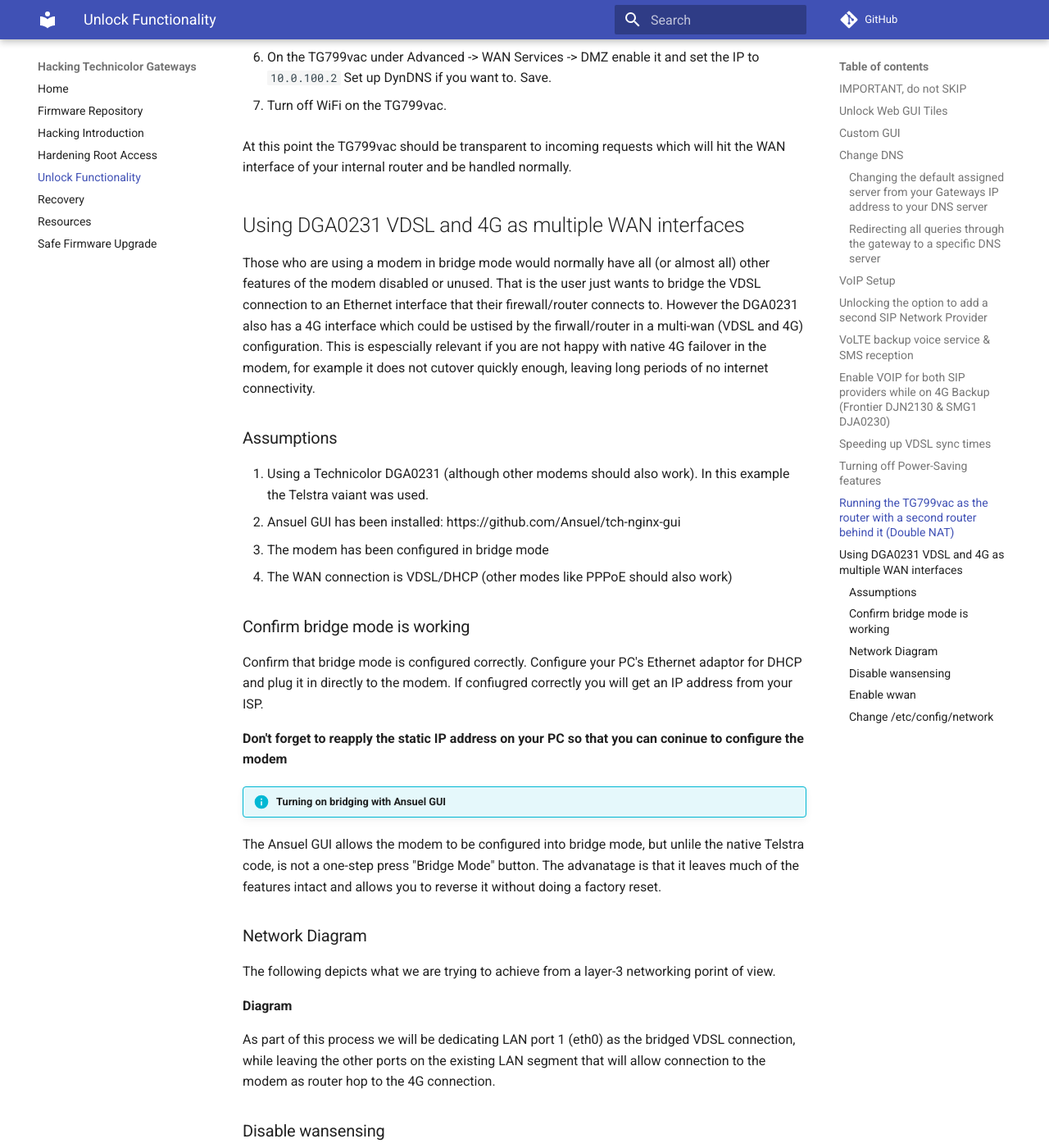
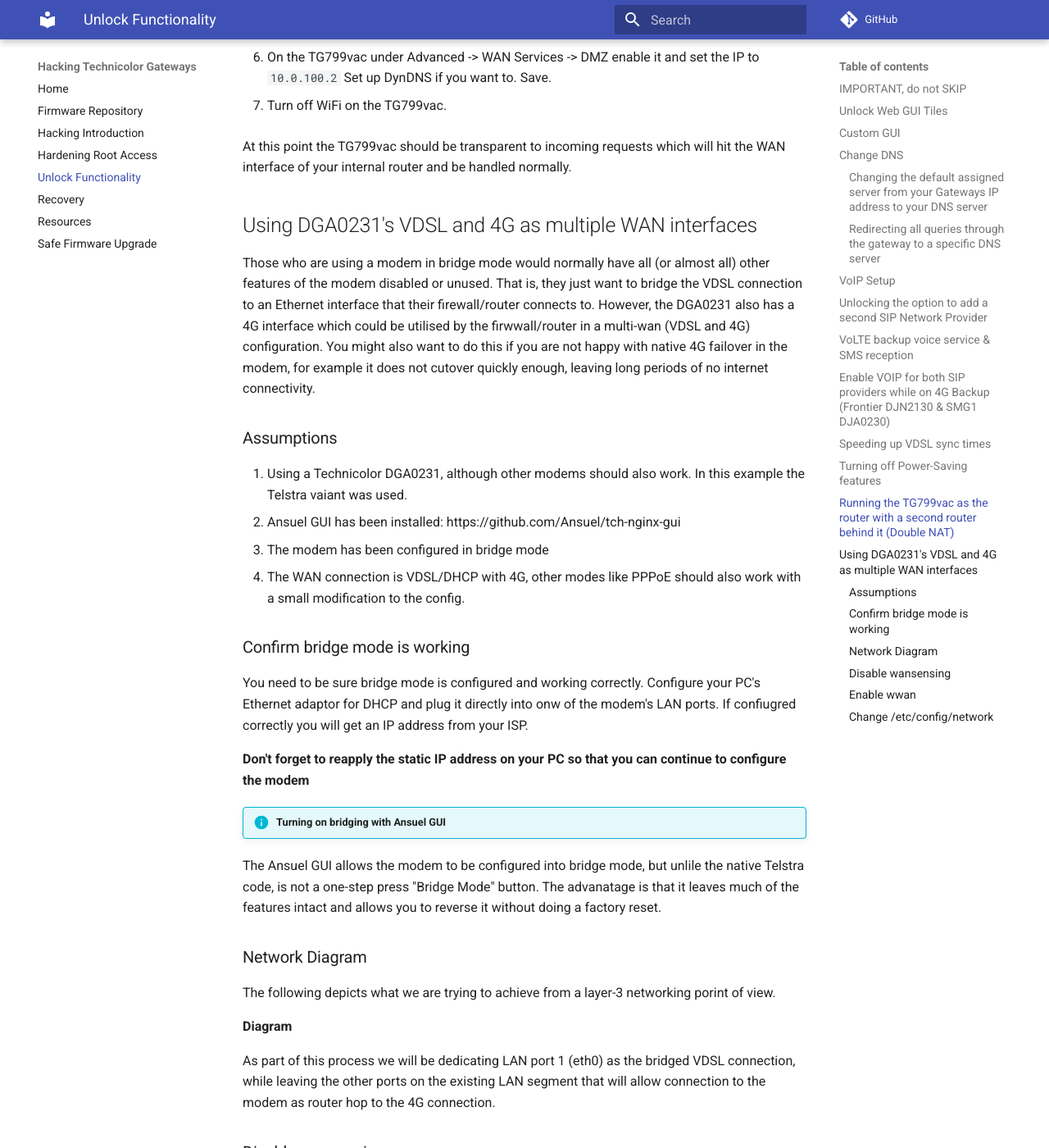
Before and after one commit to hack-technicolor/hack-technicolor, an MkDocs documentation site: the page built from docs/Unlock.md, in a window 1280 px wide and 1400 px high, scrolled down 9516 px. Shown: the whole window at 82% size. Built offline with MkDocs 1.6.1 and Material for MkDocs 9.7.7, drawn with Linux system fonts in a browser that asks for light colours; comment, search, counter and statistics services are not loaded; some of the changed text lies outside the part shown.

Commit message:
Update Unlock.md

````diff
--- a/docs/Unlock.md
+++ b/docs/Unlock.md
@@ -416,22 +416,22 @@
 
 At this point the TG799vac should be transparent to incoming requests which will hit the WAN interface of your internal router and be handled normally.
 
-## Using DGA0231 VDSL and 4G as multiple WAN interfaces
+## Using DGA0231's VDSL and 4G as multiple WAN interfaces
 
-Those who are using a modem in bridge mode would normally have all (or almost all) other features of the modem disabled or unused.  That is the user just wants to bridge the VDSL connection to an Ethernet interface that their firewall/router connects to. However the DGA0231 also has a 4G interface which could be ustised by the firwall/router in a multi-wan (VDSL and 4G) configuration. This is espescially relevant if you are not happy with native 4G failover in the modem, for example it does not cutover quickly enough, leaving long periods of no internet connectivity.
+Those who are using a modem in bridge mode would normally have all (or almost all) other features of the modem disabled or unused.  That is, they just want to bridge the VDSL connection to an Ethernet interface that their firewall/router connects to. However, the DGA0231 also has a 4G interface which could be utilised by the firwwall/router in a multi-wan (VDSL and 4G) configuration. You might also want to do this if you are not happy with native 4G failover in the modem, for example it does not cutover quickly enough, leaving long periods of no internet connectivity.
 
 ### Assumptions
 
-1. Using a Technicolor DGA0231 (although other modems should also work).  In this example the Telstra vaiant was used.
+1. Using a Technicolor DGA0231, although other modems should also work.  In this example the Telstra vaiant was used.
 2. Ansuel GUI has been installed: https://github.com/Ansuel/tch-nginx-gui
 3. The modem has been configured in bridge mode
-4. The WAN connection is VDSL/DHCP (other modes like PPPoE should also work)
+4. The WAN connection is VDSL/DHCP with 4G, other modes like PPPoE should also work with a small modification to the config.
 
 ### Confirm bridge mode is working
 
-Confirm that bridge mode is configured correctly.  Configure your PC's Ethernet adaptor for DHCP and plug it in directly to the modem.  If confiugred correctly you will get an IP address from your ISP.
+You need to be sure bridge mode is configured and working correctly.  Configure your PC's Ethernet adaptor for DHCP and plug it  directly into onw of the modem's LAN ports.  If confiugred correctly you will get an IP address from your ISP.
 
-**Don't forget to reapply the static IP address on your PC so that you can coninue to configure the modem**
+**Don't forget to reapply the static IP address on your PC so that you can continue to configure the modem**
 
 !!! info "Turning on bridging with Ansuel GUI"
 The Ansuel GUI allows the modem to be configured into bridge mode, but unlile the native Telstra code, is not a one-step press "Bridge Mode" button. The advanatage is that it leaves much of the features intact and allows you to reverse it without doing a factory reset.
@@ -445,7 +445,7 @@
 As part of this process we will be dedicating LAN port 1 (eth0) as the bridged VDSL connection, while leaving the other ports on the existing LAN segment that will allow connection to the modem as router hop to the 4G connection.
 
 ### Disable wansensing
-Here we stop the modem from detecting the WAN state which causes the 4G to be brought down if it detects the VDSL interface is up
+We need to stop the modem from detecting the WAN state which causes the 4G to be brought down if it detects the VDSL interface is up.
 
 ```
 # Check status
@@ -455,8 +455,8 @@
 /etc/init.d/wansensing disable
 /etc/init.d/wansensing enabled && echo on
 ```
-### Enable wwan
-wwan is the 4G interface. Here we need to enable it
+### Enable `wwan`
+`wwan` is the 4G interface. Here we need to enable it
 
 ```
 # Check status
@@ -470,18 +470,16 @@
 # reload config files
 /etc/init.d/network reload
 ```
-### Change /etc/config/network
-I used WinSCP to perform the modifcations to `/etc/config/network`. First step is to remove LAN port 1 and the VDSL connection from the existing LAN.
+### Change `/etc/config/network`
+First step is to remove LAN port 1 and the VDSL connection from the existing LAN. I used WinSCP to perform the modifcations to `/etc/config/network`. Under the section `config interface 'lan'` remove the following lines:
 
-Under the section `config interface 'lan'` remove the following lines
 ```
     list ifname 'eth0'
     list ifname 'ptm0'
 ```
 
-Now we need to add a new interface for the bridged VDSL segement.
+Now we need to add a new interface for the bridged VDSL segement.  Add the following just after the `config interface 'lan'` section:
 
-Add the following just after the `config interface 'lan'` section
 ```
 config interface 'vdslbr'
 	option force_link '1'
@@ -490,7 +488,8 @@
 	list ifname 'ptm0'
 ```
 
-After saving `config interface 'lan'` apply config with the following commands
+After saving `config interface 'lan'` apply config with the following commands:
+
 ```
 uci commit
 /etc/init.d/network reload
````
